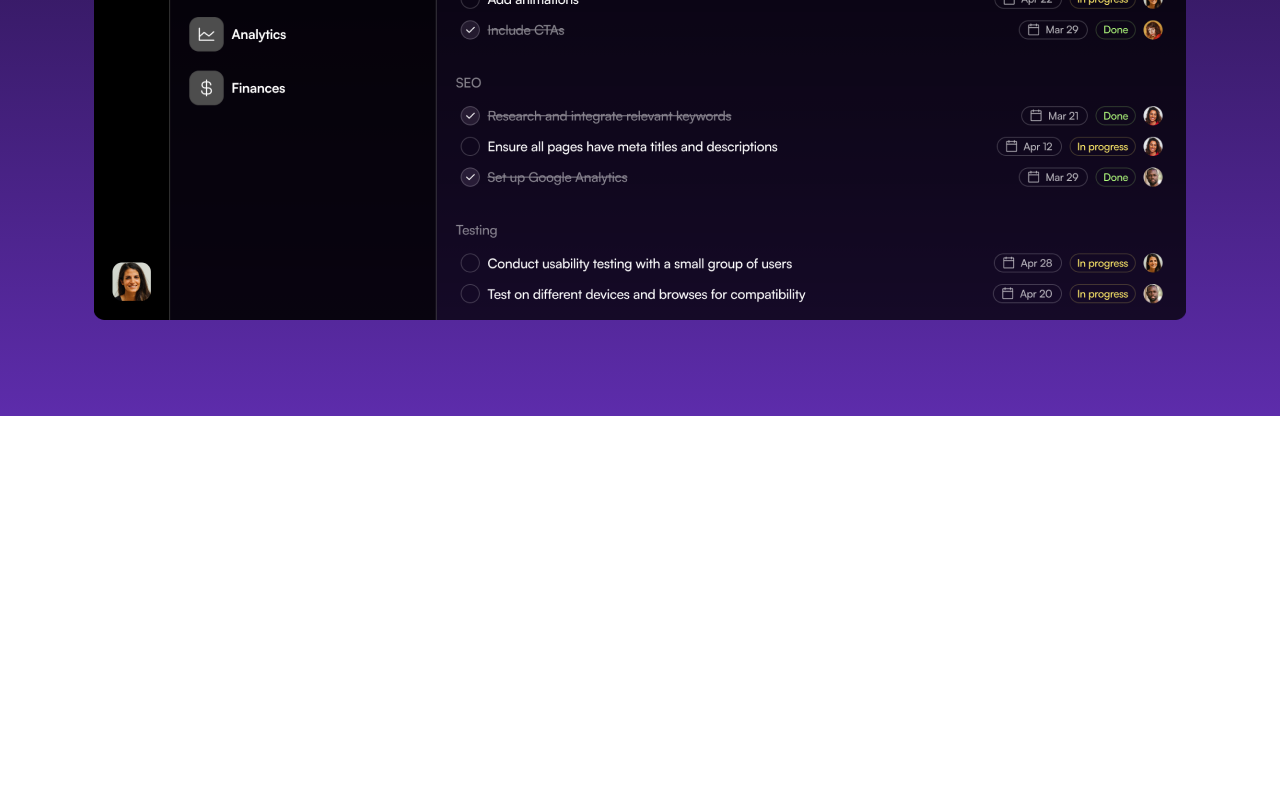
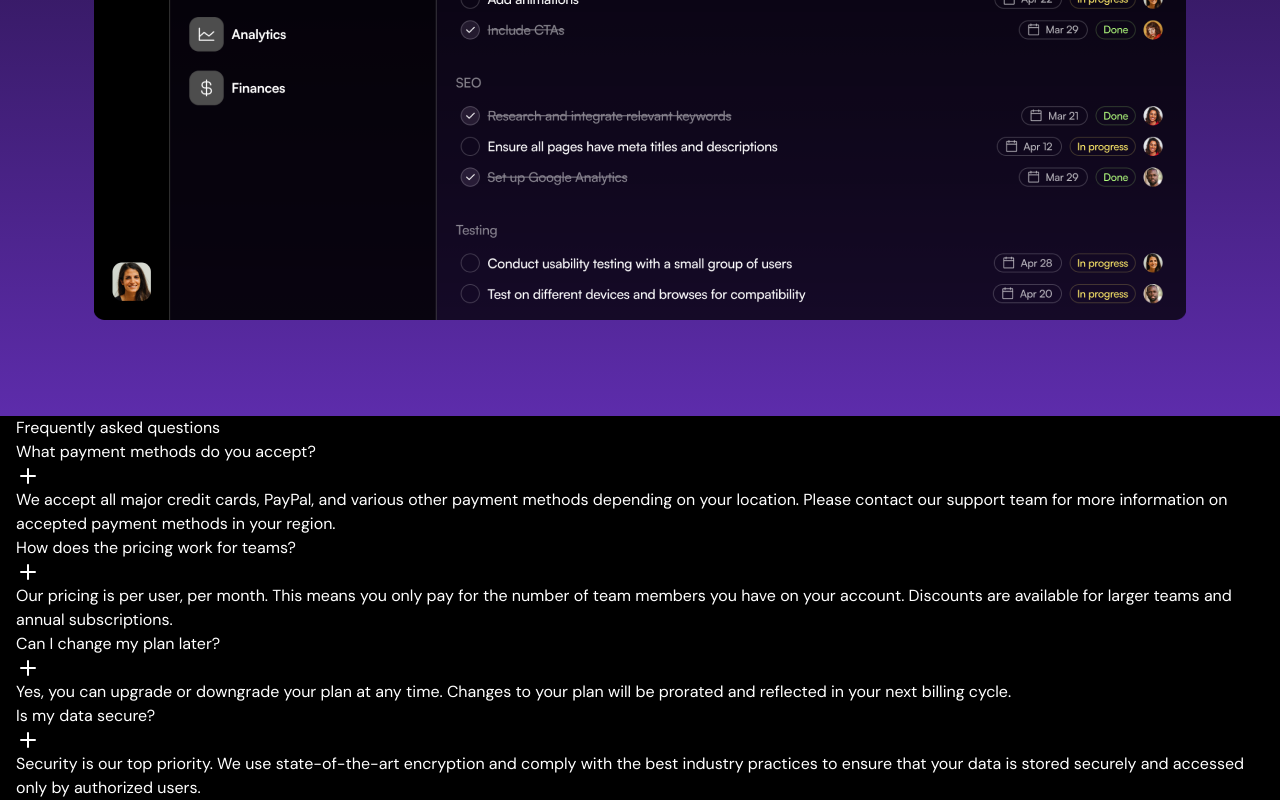
Before and after one commit to diego-teileche/dark-saas-landing-page, a Next.js app: page / in a window 1280 px wide. Shown: the part 2510-3310 px from the top of the page. Before the commit the page ends 2926 px from the top, so only its background shows below. Built offline with nearby package versions, Linux system fonts and the light colour scheme.

Commit message:
FAQs
- Title added
- Questions and answers added
- Plus icon added
- Some basic styles added

```diff
--- a/src/components/FAQs.tsx
+++ b/src/components/FAQs.tsx
@@ -1,3 +1,5 @@
+import PlusIcon from "@/assets/icons/plus.svg"
+
 const items = [
   {
     question: "What payment methods do you accept?",
@@ -19,8 +21,25 @@ const items = [
     answer:
       "Security is our top priority. We use state-of-the-art encryption and comply with the best industry practices to ensure that your data is stored securely and accessed only by authorized users.",
   },
-];
+]
 
 export const FAQs = () => {
-  return null;
-};
+  return (
+    <section className="bg-black text-white">
+      <div className="container">
+        <h2>Frequently asked questions</h2>
+        <div>
+          {items.map(({ question, answer }) => (
+            <div key={question}>
+              <div>
+                <span>{question}</span>
+                <PlusIcon />
+              </div>
+              <div>{answer}</div>
+            </div>
+          ))}
+        </div>
+      </div>
+    </section>
+  )
+}
```
